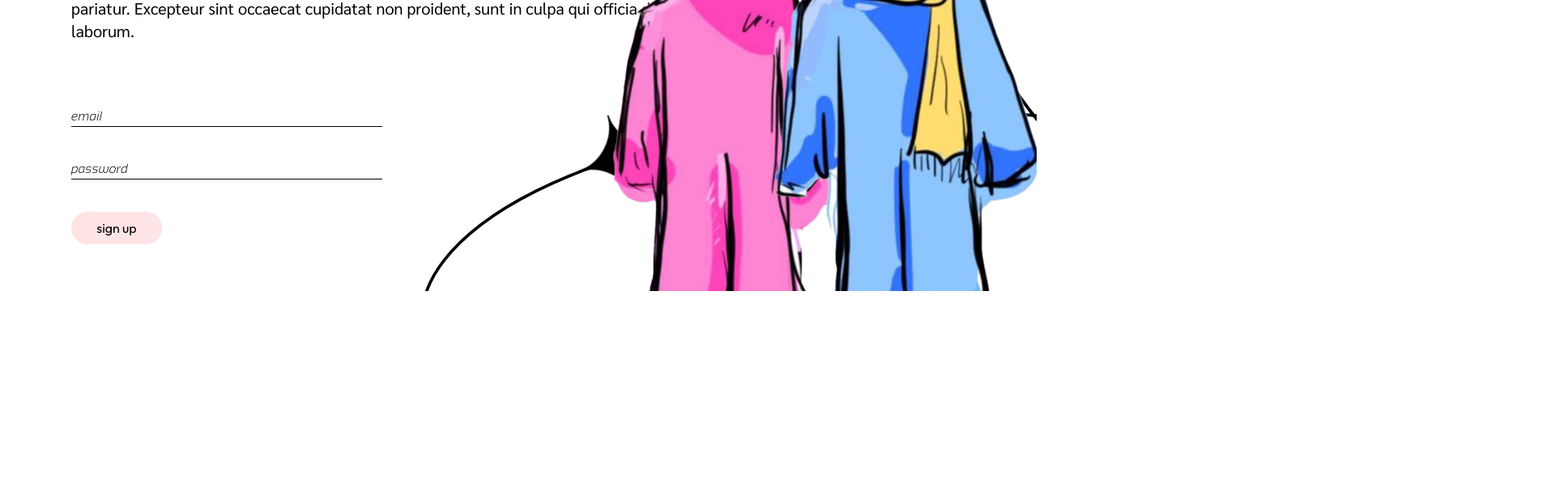
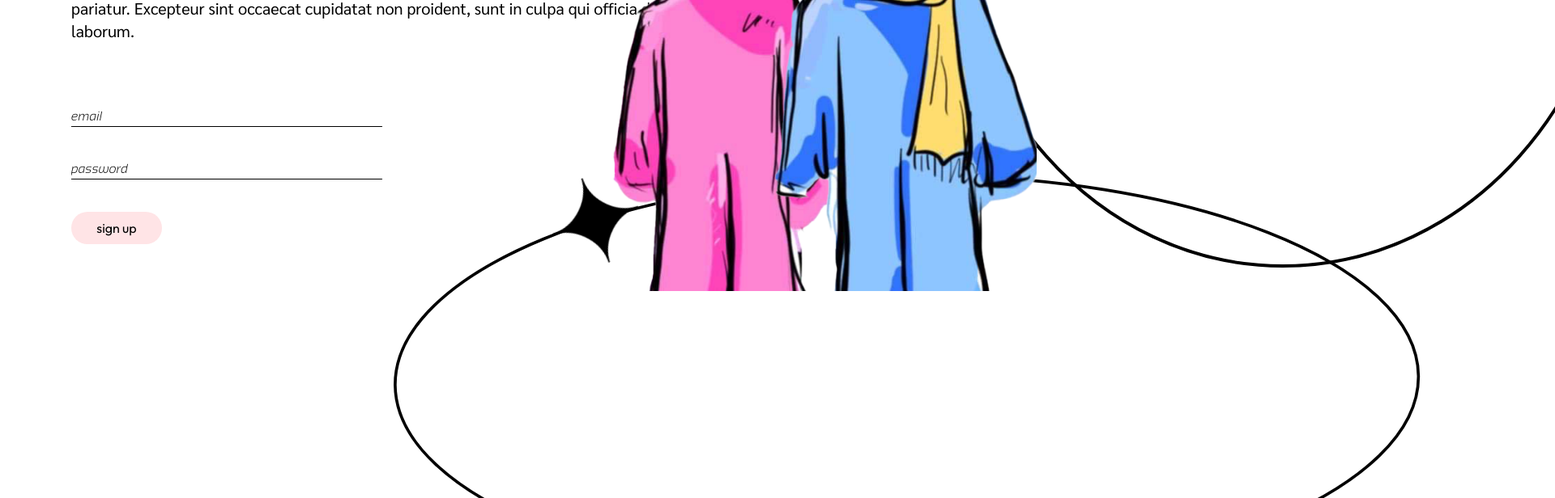
Before and after one commit to rnldk4/lovewired, a React (Vite) app in the folder frontend/: page / in a window 1280 px wide. Shown: the part 440-1056 px from the top of the page at 81% size, 1920 px wide, since content can reach past the window. Before the commit the page ends 931 px from the top, so only its background shows below. Built offline with nearby package versions, Linux system fonts and the light colour scheme; a web font is replaced by a local one.

Commit message:
refactor code

```diff
--- a/frontend/src/components/landingpage/Ring1.tsx
+++ b/frontend/src/components/landingpage/Ring1.tsx
@@ -2,11 +2,6 @@ import ring1 from "../../assets/ring1.svg";
 
 export default function Ring1() {
     return (
-        <div className="w-full absolute overflow-hidden bottom-0 left-0 -z-10">
-            <img
-                src={ring1}
-                className="relative -bottom-[19rem] left-[32rem]"
-            />
-        </div>
+        <img src={ring1} className="absolute left-[30rem] top-[40rem] -z-10" />
     );
 }
--- a/frontend/src/components/landingpage/Ring2.tsx
+++ b/frontend/src/components/landingpage/Ring2.tsx
@@ -2,8 +2,9 @@ import ring2 from "../../assets/ring2.svg";
 
 export default function Ring2() {
     return (
-        <div className="absolute overflow-hidden top-0 right-0 -z-10">
-            <img src={ring2} className="relative -right-[45rem] -top-[12rem]" />
-        </div>
+        <img
+            src={ring2}
+            className="absolute -right-[45rem] -top-[10rem] -z-10"
+        />
     );
 }
--- a/frontend/src/pages/LandingPage.tsx
+++ b/frontend/src/pages/LandingPage.tsx
@@ -4,8 +4,17 @@ import Signup from "../components/landingpage/Signup";
 import ParagraphLanding from "../components/landingpage/ParagraphLanding";
 import Ring1 from "../components/landingpage/Ring1";
 import Ring2 from "../components/landingpage/Ring2";
+import { useEffect } from "react";
 
 export default function LandingPage() {
+    useEffect(() => {
+        document.body.classList.add("overflow-hidden");
+
+        return () => {
+            document.body.classList.remove("overflow-hidden");
+        };
+    }, []);
+
     return (
         <>
             <Header />
```
